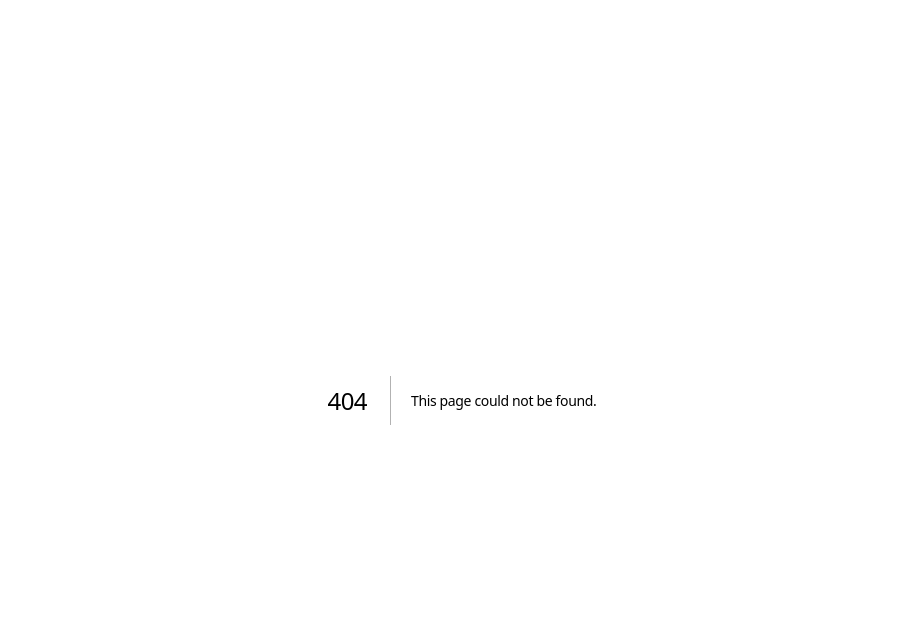
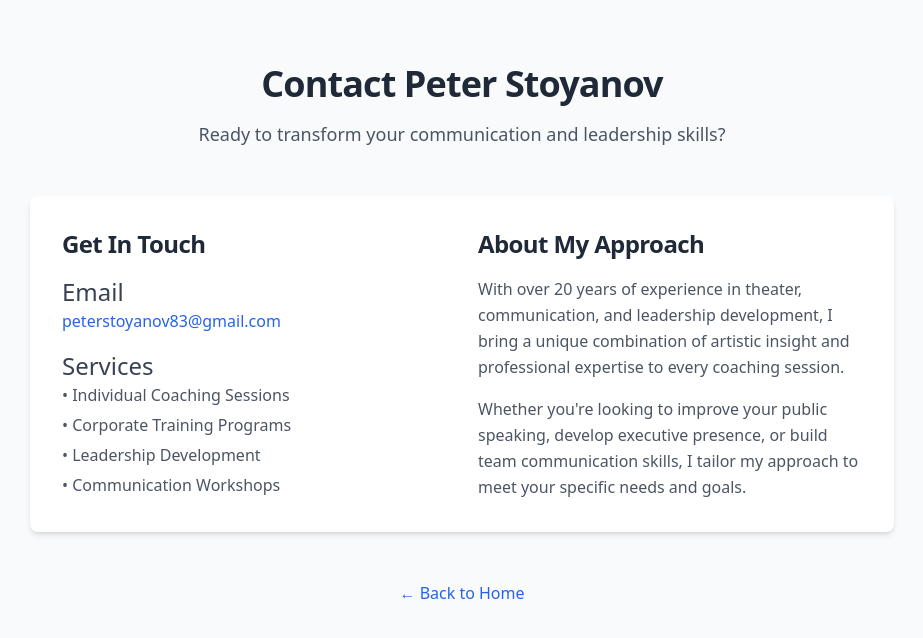
Before and after one commit to PeterStoyanov83/peter-stoyanov-coaching, a Next.js app in the folder frontend/: page /contact in a window 1280 px wide. Before the commit this address had no page. Shown: the top 638 px of the page, without its empty margins (178-1101 px from the left). Built offline with nearby package versions, Linux system fonts and the light colour scheme.

Commit message:
Remove i18n dependencies - create minimal working site

```diff
--- a/frontend/pages/_app.js
+++ b/frontend/pages/_app.js
@@ -1,8 +1,7 @@
 import '../styles/globals.css';
-import { appWithTranslation } from 'next-i18next';
 
 function MyApp({ Component, pageProps }) {
   return <Component {...pageProps} />;
 }
 
-export default appWithTranslation(MyApp);
+export default MyApp;
--- /dev/null
+++ b/frontend/pages/contact.js
@@ -0,0 +1,75 @@
+import Head from 'next/head';
+
+export default function Contact() {
+  return (
+    <>
+      <Head>
+        <title>Contact - Peter Stoyanov Coaching</title>
+        <meta name="description" content="Get in touch with Peter Stoyanov for professional coaching services" />
+      </Head>
+
+      <div className="min-h-screen bg-gray-50">
+        <div className="max-w-4xl mx-auto px-4 py-16">
+          <div className="text-center mb-12">
+            <h1 className="text-4xl font-bold mb-4 text-gray-800">Contact Peter Stoyanov</h1>
+            <p className="text-lg text-gray-600">
+              Ready to transform your communication and leadership skills?
+            </p>
+          </div>
+
+          <div className="bg-white rounded-lg shadow-md p-8">
+            <div className="grid md:grid-cols-2 gap-8">
+              <div>
+                <h2 className="text-2xl font-semibold mb-4 text-gray-800">Get In Touch</h2>
+                <div className="space-y-4">
+                  <div>
+                    <h3 className="font-medium text-gray-700">Email</h3>
+                    <a
+                      href="mailto:peterstoyanov83@gmail.com"
+                      className="text-blue-600 hover:text-blue-800"
+                    >
+                      peterstoyanov83@gmail.com
+                    </a>
+                  </div>
+
+                  <div>
+                    <h3 className="font-medium text-gray-700">Services</h3>
+                    <ul className="text-gray-600 space-y-1">
+                      <li>• Individual Coaching Sessions</li>
+                      <li>• Corporate Training Programs</li>
+                      <li>• Leadership Development</li>
+                      <li>• Communication Workshops</li>
+                    </ul>
+                  </div>
+                </div>
+              </div>
+
+              <div>
+                <h2 className="text-2xl font-semibold mb-4 text-gray-800">About My Approach</h2>
+                <p className="text-gray-600 mb-4">
+                  With over 20 years of experience in theater, communication, and leadership
+                  development, I bring a unique combination of artistic insight and professional
+                  expertise to every coaching session.
+                </p>
+                <p className="text-gray-600">
+                  Whether you're looking to improve your public speaking, develop executive
+                  presence, or build team communication skills, I tailor my approach to meet
+                  your specific needs and goals.
+                </p>
+              </div>
+            </div>
+          </div>
+
+          <div className="text-center mt-12">
+            <a
+              href="/"
+              className="text-blue-600 hover:text-blue-800 font-medium"
+            >
+              ← Back to Home
+            </a>
+          </div>
+        </div>
+      </div>
+    </>
+  );
+}
```
Also changed, not shown: frontend/pages/_backup/about.js (renamed from frontend/pages/about.js), frontend/pages/_backup/blog/[slug].js (renamed from frontend/pages/blog/[slug].js), frontend/pages/_backup/blog/index.js (renamed from frontend/pages/blog/index.js), frontend/pages/_backup/corporate.js (renamed from frontend/pages/corporate.js), frontend/pages/_backup/privacy-policy.js (renamed from frontend/pages/privacy-policy.js), frontend/pages/_backup/terms-of-service.js (renamed from frontend/pages/terms-of-service.js), frontend/pages/_backup/thank-you.js (renamed from frontend/pages/thank-you.js), frontend/pages/_backup/waitlist.js (renamed from frontend/pages/waitlist.js).
